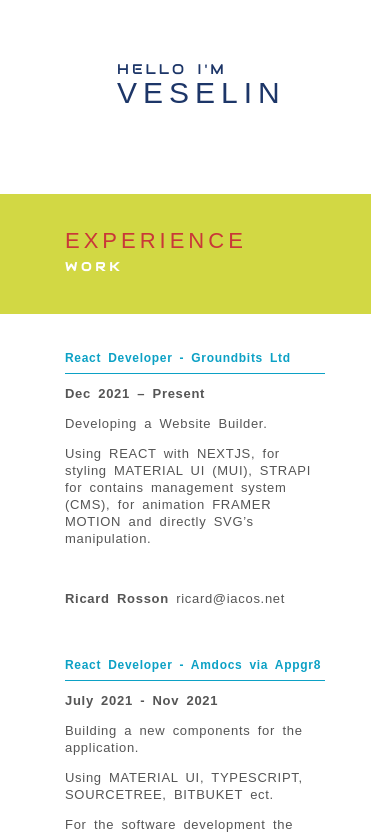
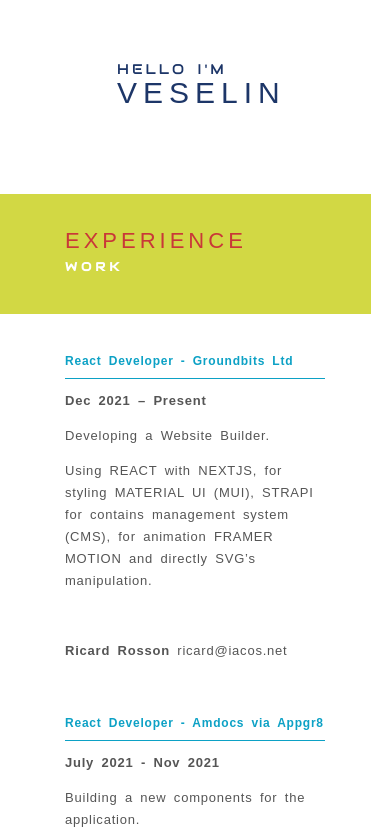
Before and after one commit to bacc0/trayanovCV, a Next.js app: page / in a window 390 px wide. Shown: the top 835 px of the page. Built offline with nearby package versions, Linux system fonts and the light colour scheme.

Commit message:
font size

```diff
--- a/styles/styles.css
+++ b/styles/styles.css
@@ -116,6 +116,9 @@ body .pages-wrapper .page .page-nav .title-container .title {
   body .pages-wrapper .page .page-body {
     width: 100vw;
     font-size: 13px;
+    line-height: 22px;
+    letter-spacing: 0.78px;
+    word-spacing: 3px;
   }
   body .pages-wrapper .page .page-body .page-body-left {
     width: 100%;
--- a/styles/styles.scss
+++ b/styles/styles.scss
@@ -28,9 +28,9 @@ body {
           width: 100%;
           margin-left: 0;
           margin-right: auto;
-           background-color: #0CA1C5;
+          background-color: #0CA1C5;
           height: 0.7px;
-           border: 0 none;
+          border: 0 none;
           margin: -6px 0 11px
      }
 
@@ -143,6 +143,9 @@ body {
                          width: 100vw;
 
                          font-size: 13px;
+                         line-height: 22px;
+                         letter-spacing: 0.78px;
+                         word-spacing: 3px;
 
 
 
```
Also changed, not shown: 1 other file (tests, documents, lock files or other folders).
